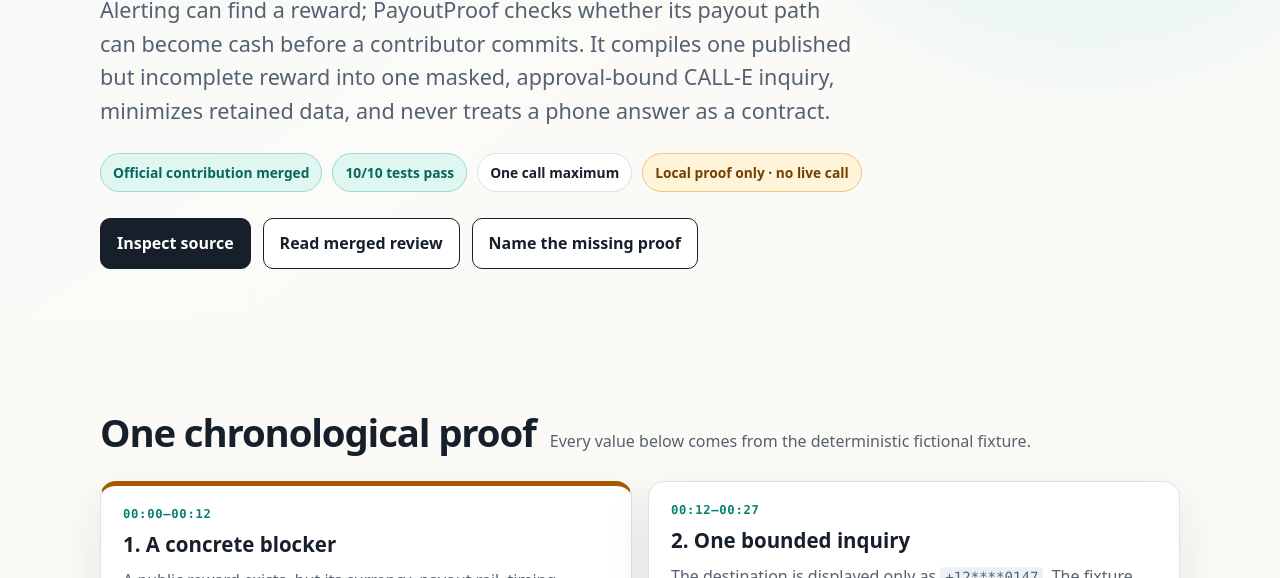
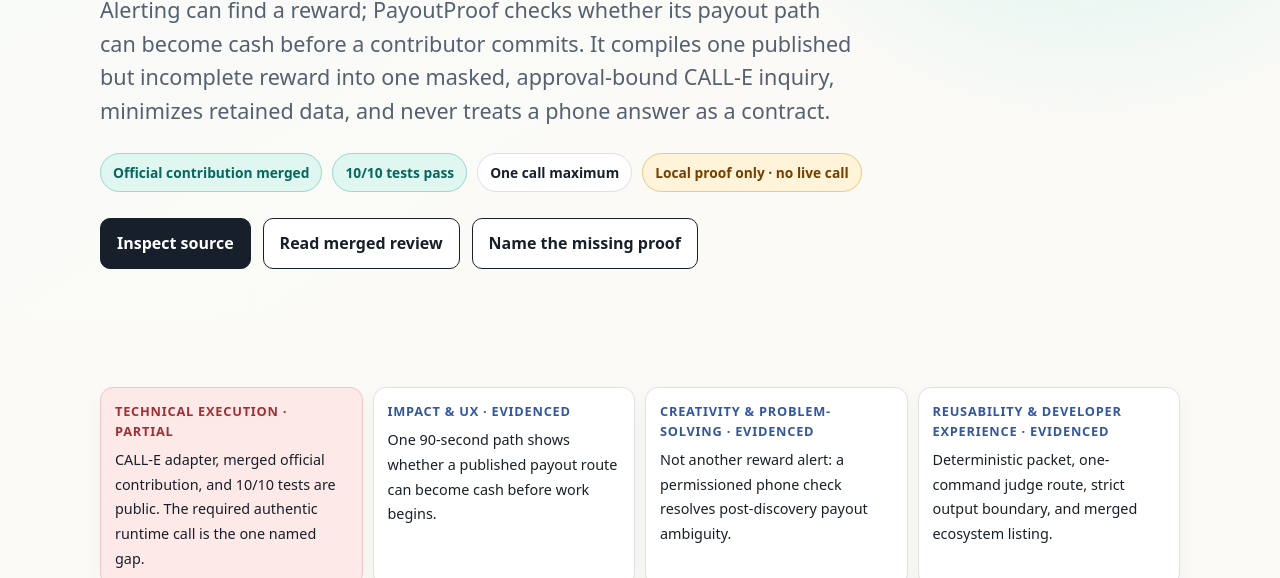
Before and after one commit to Kndll33/calle-payoutproof, a website: page docs/index.html in a window 1280 px wide. Shown: the part 374-952 px from the top of the page. Drawn offline with Linux system fonts and the light colour scheme.

Commit message:
Map evaluator evidence to CALL-E judging rubric

```diff
--- a/docs/index.html
+++ b/docs/index.html
@@ -17,8 +17,9 @@
     .problem{border-top:5px solid var(--amber)}.gate{border-top:5px solid var(--red)}.result{border-top:5px solid var(--teal)}.rubric{border-top:5px solid var(--blue)}
     code,pre{font-family:ui-monospace,SFMono-Regular,Menlo,Consolas,monospace}code{font-size:.88em;background:#eef1f3;border-radius:5px;padding:.12rem .3rem}pre{margin:14px 0 0;padding:16px;overflow:auto;background:#111a20;color:#e9f3f1;border-radius:12px;font-size:.8rem;line-height:1.45}
     .questions{padding-left:1.15rem;color:var(--muted)}.questions li{margin:.22rem 0}.proofline{display:grid;grid-template-columns:repeat(4,1fr);gap:12px}.proof{background:#fff;border:1px solid var(--line);border-radius:13px;padding:16px}.proof strong{display:block;color:var(--teal);margin-bottom:4px}.proof span{color:var(--muted);font-size:.9rem}
+    .rubric-map{display:grid;grid-template-columns:repeat(4,1fr);gap:10px;margin:28px 0 10px}.criterion{border:1px solid var(--line);border-radius:13px;padding:14px;background:white;box-shadow:0 7px 20px rgba(20,24,36,.04)}.criterion strong{display:block;color:var(--blue);font-size:.8rem;text-transform:uppercase;letter-spacing:.06em;margin-bottom:5px}.criterion span{font-size:.9rem;line-height:1.35}.criterion.pending{border-color:#efc6c7;background:var(--red2)}.criterion.pending strong{color:var(--red)}
     .callout{margin:38px 0 0;border:1px solid #efc6c7;background:var(--red2);border-radius:15px;padding:20px}.callout h3{margin:0 0 4px;color:var(--red)}.callout p{margin:.25rem 0;color:#6b3a3d}.foot{border-top:1px solid var(--line);padding:28px 0 40px;color:var(--muted);font-size:.9rem}.foot .wrap{display:flex;justify-content:space-between;gap:20px;flex-wrap:wrap}
-    @media(max-width:760px){.hero{padding-top:52px}.panel{grid-column:span 12}.proofline{grid-template-columns:1fr 1fr}.section-title{display:block}.section-title p{margin-top:5px}}@media(max-width:460px){.proofline{grid-template-columns:1fr}}
+    @media(max-width:760px){.hero{padding-top:52px}.rubric-map{grid-template-columns:1fr 1fr}.panel{grid-column:span 12}.proofline{grid-template-columns:1fr 1fr}.section-title{display:block}.section-title p{margin-top:5px}}@media(max-width:460px){.rubric-map,.proofline{grid-template-columns:1fr}}
   </style>
 </head>
 <body>
@@ -38,6 +39,12 @@
   </div>
 </header>
 <main class="wrap">
+  <section class="rubric-map" aria-label="CALL-E judging criteria evidence map">
+    <article class="criterion pending"><strong>Technical execution · partial</strong><span>CALL-E adapter, merged official contribution, and 10/10 tests are public. The required authentic runtime call is the one named gap.</span></article>
+    <article class="criterion"><strong>Impact &amp; UX · evidenced</strong><span>One 90-second path shows whether a published payout route can become cash before work begins.</span></article>
+    <article class="criterion"><strong>Creativity &amp; problem-solving · evidenced</strong><span>Not another reward alert: a permissioned phone check resolves post-discovery payout ambiguity.</span></article>
+    <article class="criterion"><strong>Reusability &amp; developer experience · evidenced</strong><span>Deterministic packet, one-command judge route, strict output boundary, and merged ecosystem listing.</span></article>
+  </section>
   <div class="section-title"><h2>One chronological proof</h2><p>Every value below comes from the deterministic fictional fixture.</p></div>
   <section class="timeline" aria-label="PayoutProof evaluator timeline">
     <article class="panel problem"><div class="time">00:00–00:12</div><h3>1. A concrete blocker</h3><p>A public reward exists, but its currency, payout rail, timing, tax/identity categories, and current written terms are incomplete. An autonomous worker should not start blindly.</p><p><strong>Fixture sources:</strong> <code>example.org/reward</code> · <code>example.org/contact</code> — reserved example-domain placeholders</p></article>
```
